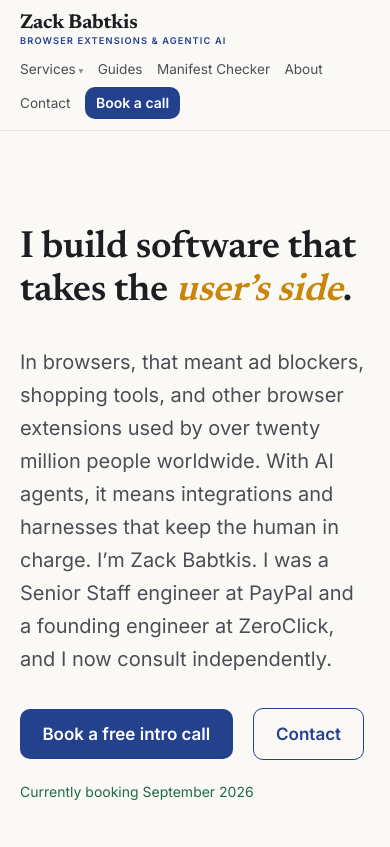
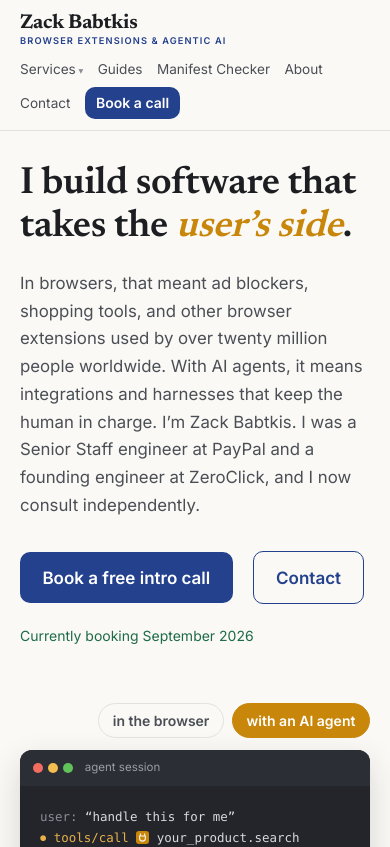
Before and after one commit to zbabtkis/zacharybabtkis.com, a Next.js app: page / in a window 390 px wide. Shown: the top 847 px of the page. Built offline with nearby package versions, Linux system fonts and the light colour scheme.

Commit message:
fix: mobile hero overrides must follow base hero rules in cascade order

```diff
--- a/app/globals.css
+++ b/app/globals.css
@@ -289,15 +289,6 @@ h3 {
   .site-nav .nav-cta {
     padding: 0.3rem 0.7rem;
   }
-
-  .hero {
-    padding: var(--space-lg) 0 var(--space-lg);
-  }
-
-  .hero .lede {
-    font-size: 1.05rem;
-    margin-top: var(--space-md);
-  }
 }
 
 .site-footer {
@@ -370,6 +361,19 @@ h3 {
   max-width: var(--measure);
   font-size: var(--text-lg);
   color: var(--ink-soft);
+}
+
+/* Phones: pull the hero up under the header and restore type hierarchy.
+   Must come after the base .hero rules — same specificity, order decides. */
+@media (max-width: 44rem) {
+  .hero {
+    padding: var(--space-lg) 0 var(--space-lg);
+  }
+
+  .hero .lede {
+    font-size: 1.05rem;
+    margin-top: var(--space-md);
+  }
 }
 
 .hero .hero-actions {
```
